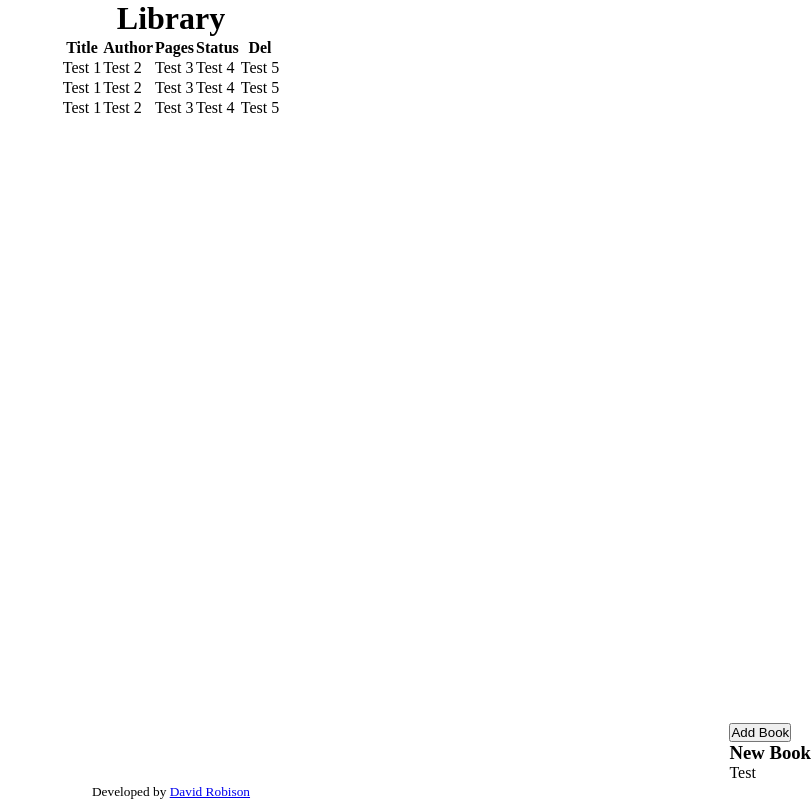
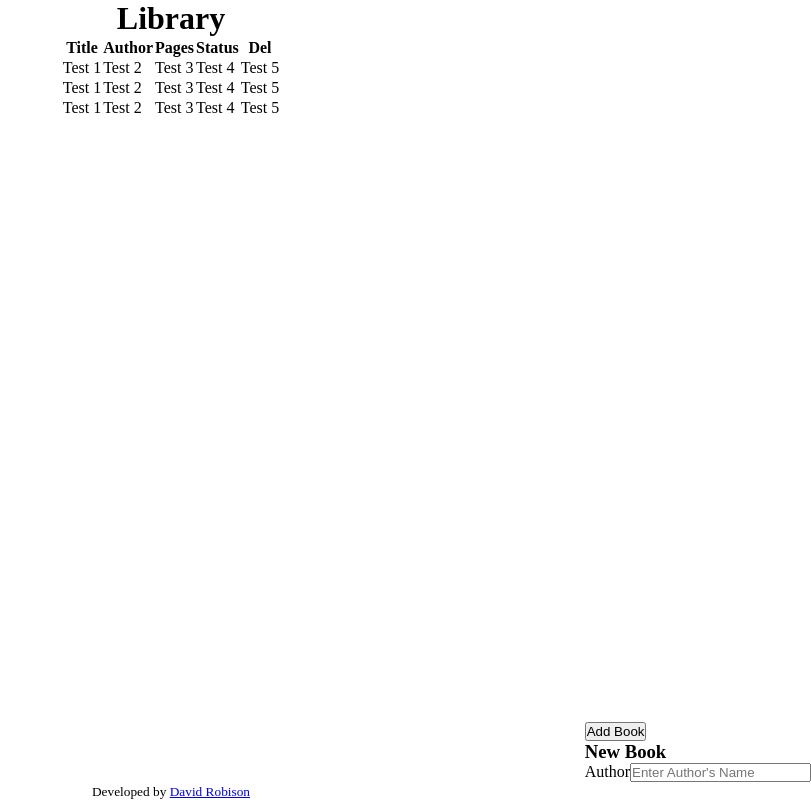
Before and after one commit to robisonwebdev/library-react, a React (Create React App) app: page / in a window 1280 px wide. Shown: the whole page, without its empty margins (469-1280 px from the left). Built offline with nearby package versions, Linux system fonts and the light colour scheme.

Commit message:
Added div with className of bookFormInputs. Added label and inputted props. Added input and inputted props.

```diff
--- a/src/components/BookFormInputs.js
+++ b/src/components/BookFormInputs.js
@@ -1,6 +1,9 @@
-const BookFormInputs = () => {
+const BookFormInputs = (props) => {
     return (
-        <div>Test</div>
+        <div className='bookFormInputs'>
+            <label for={props.name}>{props.label}</label>
+            <input type={props.type} name={props.name} id={props.name} placeholder={props.placeholder} />
+        </div>
     );
 }
 
```
